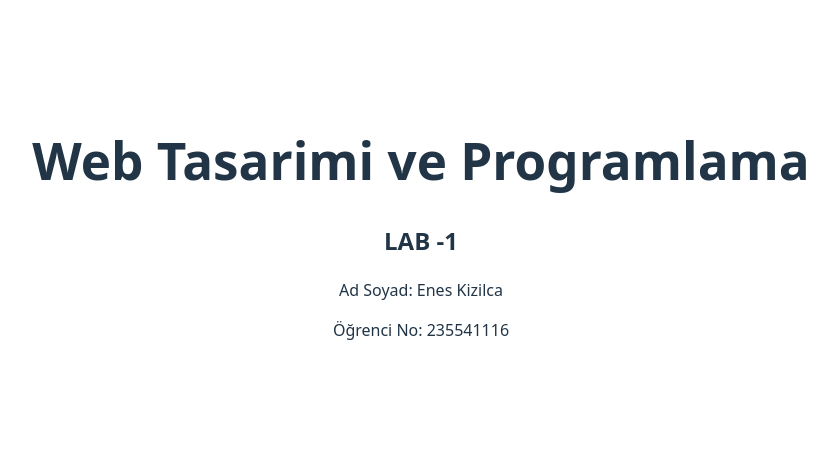
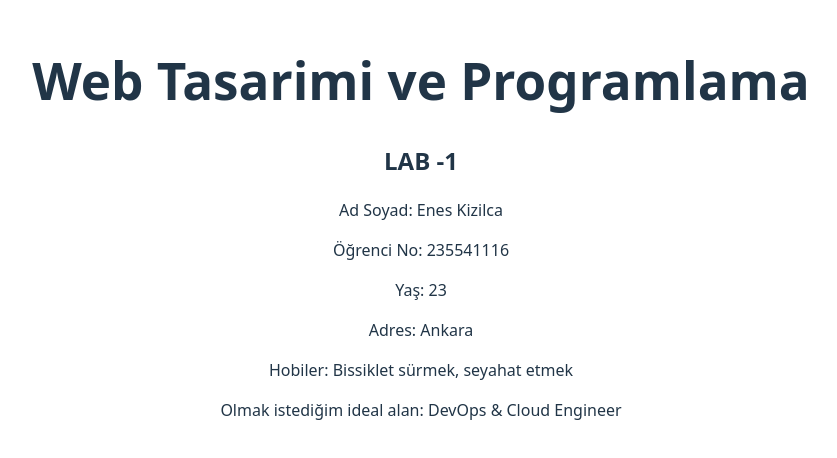
Before and after one commit to eneskizilca/web-lab-project, a React (Vite) app: page / in a window 1280 px wide. Shown: the part 172-630 px from the top of the page, without its empty margins (219-1056 px from the left). Built offline with nearby package versions, Linux system fonts and the light colour scheme.

Commit message:
feat: add personal details to homepage

```diff
--- a/src/App.tsx
+++ b/src/App.tsx
@@ -8,6 +8,10 @@ function App() {
       <h2>LAB -1</h2>
       <p>Ad Soyad: Enes Kizilca</p>
       <p>Öğrenci No: 235541116</p>
+      <p>Yaş: 23</p>
+      <p>Adres: Ankara</p>
+      <p>Hobiler: Bissiklet sürmek, seyahat etmek</p>
+      <p>Olmak istediğim ideal alan: DevOps & Cloud Engineer</p>
     </div>
   )
 }
```
